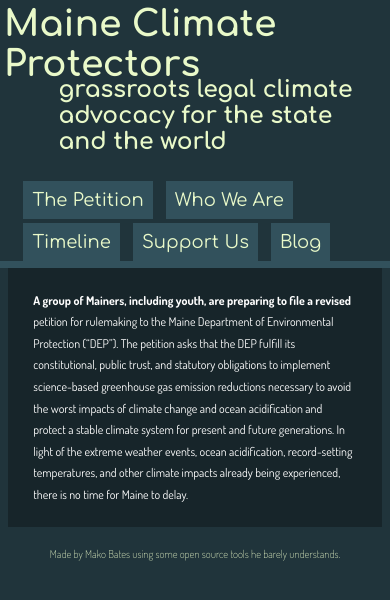
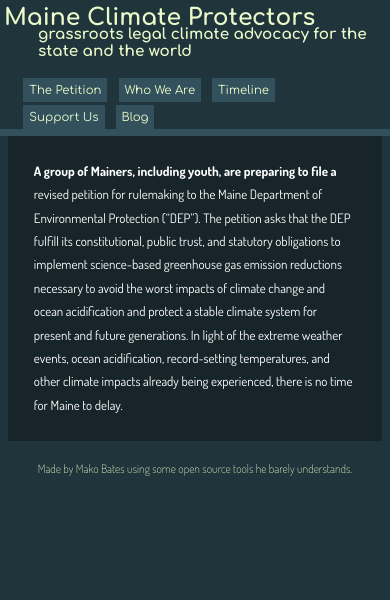
Before and after one commit to ShapeOfMatter/maine-climate-protectors, a Jekyll site: the page built from index.md, in a window 390 px wide. Shown: the top 600 px of the page. Built offline with Jekyll 4.4.1, drawn with Linux system fonts in a browser that asks for light colours.

Commit message:
more responsive text

```diff
--- a/assets/main.scss
+++ b/assets/main.scss
@@ -12,12 +12,24 @@ body {
   margin: 0px;
   color: $font-color;
   font-size: 15px;
-  @media (max-width:800px) {
-    font-size: 12px;
+  @media (max-width:1040px) {
+    font-size: 14px;
+  }
+  @media (max-width:970px) {
+    font-size: 13px;
   }
 }
 header {
   font-size: 150%;
+  @media (max-width:910px) {
+    font-size: 2.1vw;
+  }
+  @media (max-width:470px) {
+    font-size: 3vw;
+  }
+  @media (max-width:340px) {
+    font-size: 3.6vw;
+  }
   font-family: $heading-font;
   color: $secondary-font-color;
   border-bottom: 7px solid lighten($primary-color, 10%);
```
